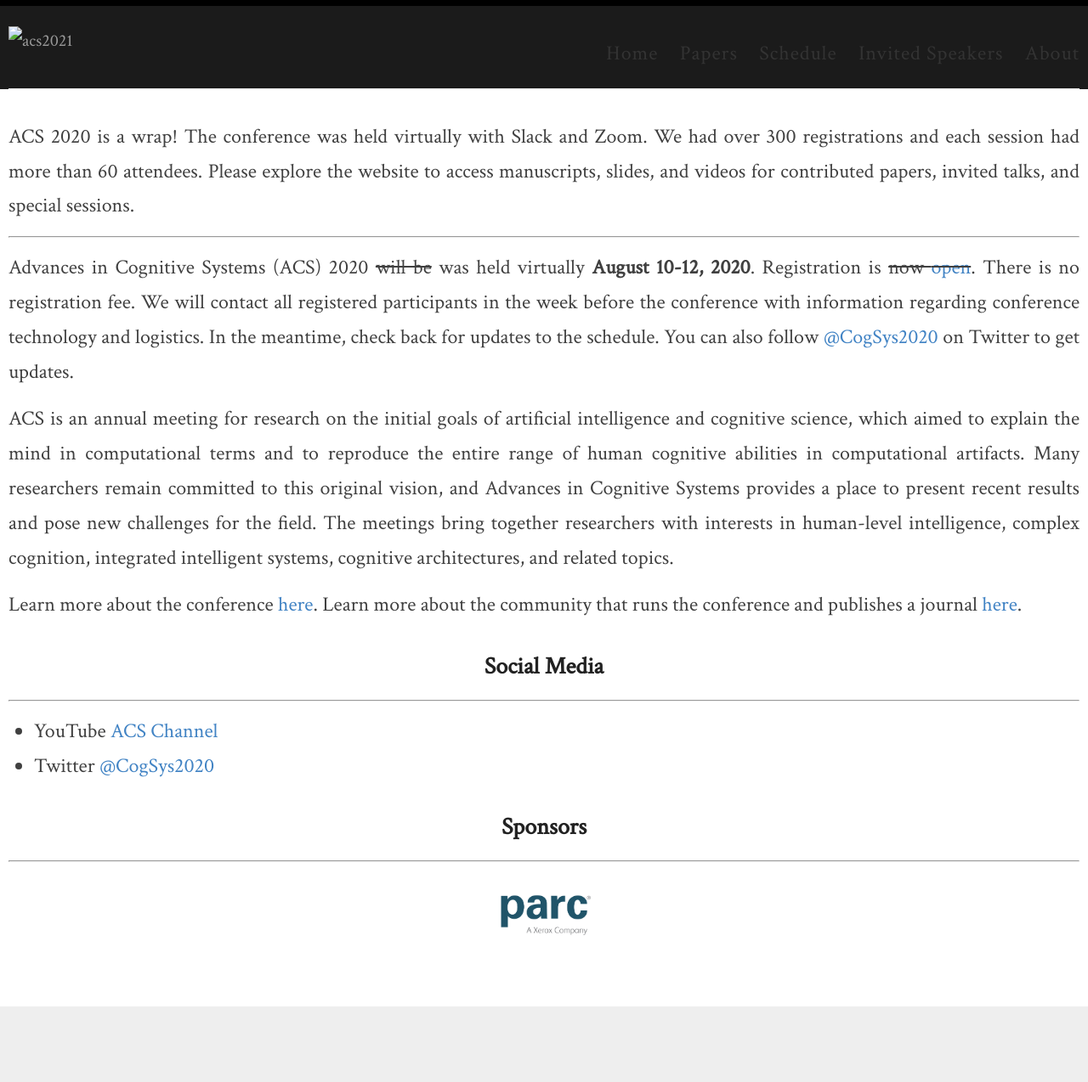
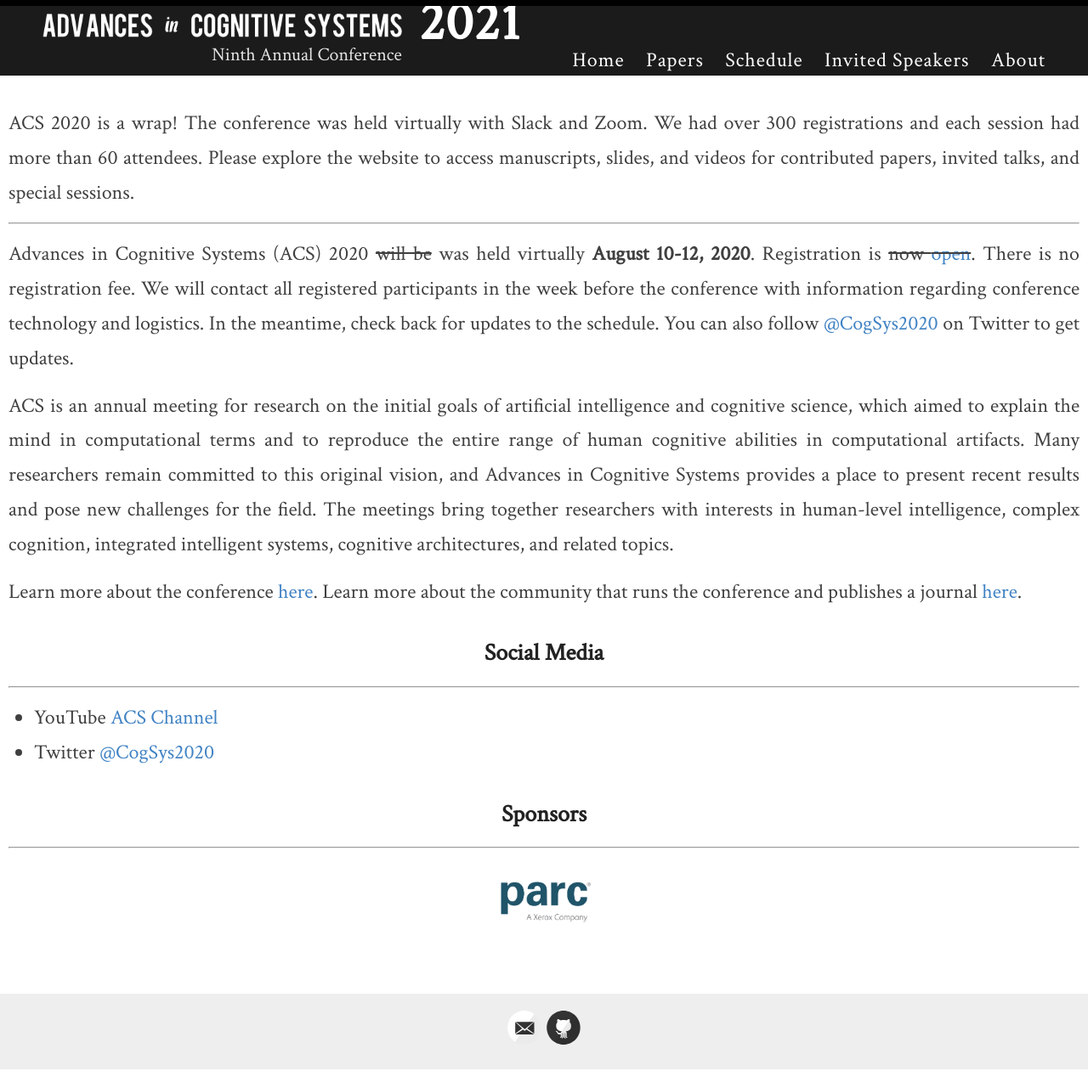
Before and after one commit to AdvancesInCognitiveSystems/acs2021, a Jekyll site: the page built from index.md, in a window 1280 px wide. Shown: the whole page at 85% size. Built offline with Jekyll 4.4.1, drawn with Linux system fonts in a browser that asks for light colours.

Commit message:
Rework banner.

```diff
--- a/_config.yml
+++ b/_config.yml
@@ -1,4 +1,4 @@
-f#
+#
 # This file contains configuration flags to customize your site
 #
 
@@ -103,3 +103,6 @@ exclude:
 collections:
   speakers:
     output: true
+
+# gems:
+# - jekyll-seo-tag
--- a/_layouts/default.html
+++ b/_layouts/default.html
@@ -20,11 +20,15 @@
       <div class="wrapper-masthead">
         <div class="container">
           <header class="masthead clearfix">
-            <a href="{{ site.baseurl }}/" class="site-logo"><img src="{{ site.baseurl }}{{ site.baselogo }}" alt="{{ site.title }}" /></a>
+            <div class="titlebox">
+              <div class="title">
+                <a href="{{ site.baseurl }}/" class="site-logo"><img src="{{ site.baseurl }}{{ site.logo }}" alt="{{ site.title }}" /></a>
+                <p class="subtitle">Ninth Annual Conference</p>
+              </div>
 
-            <div class="site-info">
-              <h1 class="site-name"><a href="{{ site.baseurl }}/">{{ site.name }}</a></h1>
-              <p class="site-description">{{ site.description }}</p>
+              <div class="titlebox-year">
+                <div><h1><a href="{{ site.baseurl }}/">2021</a></h1></div>
+              </div>
             </div>
 
             <nav>
--- a/assets/style.scss
+++ b/assets/style.scss
@@ -53,7 +53,8 @@ h1, h2, h3, h4, h5, h6 {
 }
 
 h1 {
-  font-size: 36px;
+    font-size: 36px;
+    color: inherit;
   a {
     color: inherit;
   }
@@ -272,11 +273,73 @@ p > img {
 }
 
 .masthead {
-  padding: 20px 0;
-  border-bottom: 1px solid $lightGray;
+  padding: 0;
+  /* border-bottom: 1px solid $lightGray; */
+  display: flex;
+  flex-direction: row;
+  align-items: flex-end;
+  justify-content: space-between;
+  line-height: 1.5;
 
   @include mobile {
     text-align: center;
+  }
+
+  .titlebox {
+      display: flex;
+      flex-direction: row;
+      align-items: flex-start;
+
+      .title {
+          display: flex;
+          flex-direction: column;
+          margin-top: 5px;
+
+          .subtitle {
+              margin: -5px 0 0 0;
+              color: #e3e3e3;
+              font-size: 22px;
+              text-align: right;
+              padding-right: 20px;
+              padding-bottom: 8px;
+
+              @include mobile {
+                  margin: 3px 0;
+              }
+          }
+      }
+
+      .titlebox-year {
+          margin: 0;
+          color: $white;
+          cursor: pointer;
+          font-family: 'Crimson Text', serif;
+          font-weight: 300;
+          font-size: 54px;
+          letter-spacing: 1px;
+          text-align: left;
+          height: 100%;
+          vertical-align: top;
+          display: flex;
+          flex-direction: row;
+          align-items: flex-start;
+          margin-top: 0;
+
+          @include mobile {
+              text-align: center;
+          }
+
+          h1 {
+              font-size: 64px;
+              margin-top: 0;
+              line-height: 0.85;
+              /* font-family: Arial Narrow, sans-serif; */
+
+              a {
+                  color: inherit;
+              }
+          }
+      }
   }
 }
 
@@ -298,14 +361,17 @@ p > img {
 }
 
 .site-logo {
-    float: left;
     display: block;
-    padding: 11px 20px 11px;
+    padding: 11px 20px 0;
     margin-left: -20px;
     font-size: 20px;
     font-weight: 200;
     color: #999999;
     /* text-shadow: 0 -1px 0 rgb(0 0 0 / 25%); */
+
+    img {
+        height: 28px;
+    }
 }
 
 .site-info {
@@ -315,31 +381,6 @@ p > img {
     float: none;
     display: block;
     margin: 0 auto;
-  }
-}
-
-.site-name {
-  margin: 0;
-  color: $darkGray;
-  cursor: pointer;
-  font-family: 'Crimson Text', serif;
-  font-weight: 300;
-  font-size: 40px;
-  letter-spacing: 1px;
-  text-align: left;
-
-  @include mobile {
-    text-align: center;
-  }
-}
-
-.site-description {
-  margin: -5px 0 0 0;
-  color: $gray;
-  font-size: 24px;
-
-  @include mobile {
-    margin: 3px 0;
   }
 }
 
@@ -358,7 +399,7 @@ nav {
 
   a {
     margin-left: 20px;
-    color: $darkGray;
+    color: $white;
     text-align: right;
     font-weight: 300;
     letter-spacing: 1px;
```
